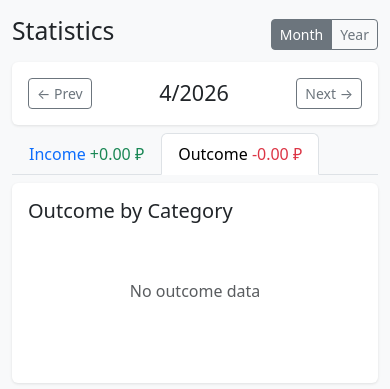
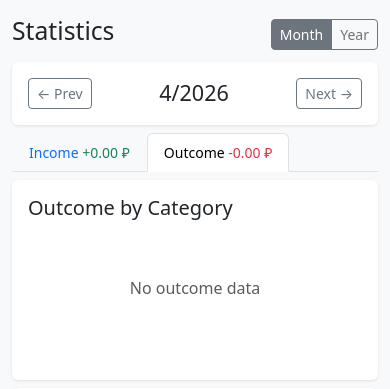
Before and after one commit to tamarinvs19/top_money, a Django app: page /statistics/ in a window 390 px wide. Shown: the top 389 px of the page. Run offline with Django 5.2, Linux system fonts and the light colour scheme; the visitor is signed in with stand-in values (Sample User, id 1); data that the repository does not hold is empty; some libraries are stand-ins or nearby versions.

Commit message:
Reduce income/outcome tab font size on mobile screens

```diff
--- a/templates/statistics.html
+++ b/templates/statistics.html
@@ -1,6 +1,11 @@
 {% extends 'base.html' %}
 {% block title %}Statistics - Finance Manager{% endblock %}
 {% block content %}
+<style>
+  @media (max-width: 576px) {
+    .nav-tabs .nav-link { font-size: 0.875rem; }
+  }
+</style>
 <div class="d-flex justify-content-between align-items-center mb-2">
   <h2>Statistics</h2>
   <div class="btn-group btn-group-sm" role="group">
```
